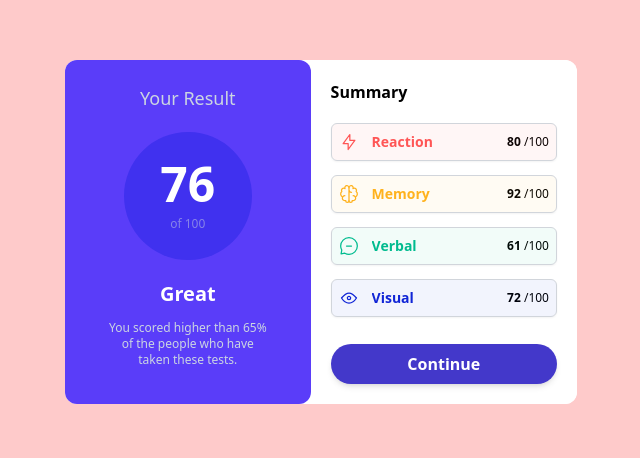
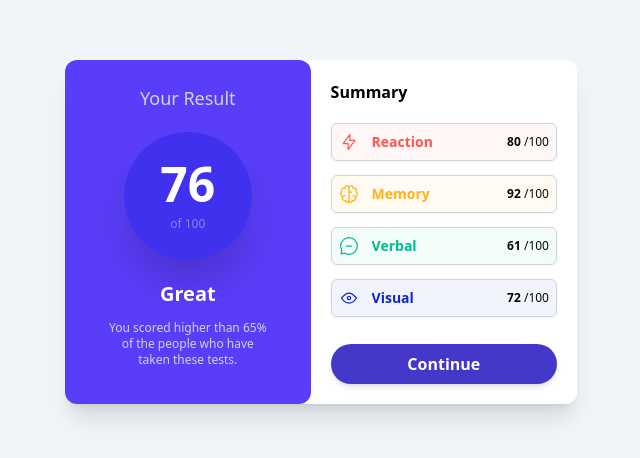
Before and after one commit to CarlosNaro/Vue-Testdesign01, a Vue app: page / in a window 1280 px wide. Shown: the part 168-626 px from the top of the page, without its empty margins (319-959 px from the left). Built offline with nearby package versions, Linux system fonts and the light colour scheme.

Commit message:
arrgelo del bg-color

```diff
--- a/src/components/Design.vue
+++ b/src/components/Design.vue
@@ -7,9 +7,9 @@ const model = reactive(data);
 </script>
 
 <template>
-  <div class="flex items-center justify-center h-screen bg-red-200">
+  <div class="flex items-center justify-center h-screen bg-slate-100">
     <div
-      class="flex flex-col md:flex-row h-full md:h-auto md:w-2/5 bg-white rounded-xl"
+      class="flex flex-col md:flex-row h-full md:h-auto md:w-2/5 bg-white rounded-xl shadow-xl"
     >
       <div
         class="flex flex-col pt-6 items-center bg-[#5A3DF9] rounded-b-3xl md:rounded-xl pb-8 text-slate-300 text-center w-full"
@@ -17,10 +17,10 @@ const model = reactive(data);
         <h1 class="pb-5 text-lg">Your Result</h1>
 
         <div
-          class="flex flex-col justify-center bg-[#3A2FED] w-32 h-32 md:w-32 md:h-32 rounded-full bg-opacity-80 "
+          class="flex flex-col justify-center bg-[#3A2FED] w-32 h-32 md:w-32 md:h-32 rounded-full bg-opacity-80 shadow-2xl"
         >
           <span class="text-white text-5xl font-bold">76 </span>
-          <span class="pt-2 text-xs opacity-50  ">of 100 </span>
+          <span class="pt-2 text-xs opacity-50">of 100 </span>
         </div>
 
         <div class="flex flex-col px-20 md:px-11 pt-5">
@@ -42,7 +42,7 @@ const model = reactive(data);
 
           <input
             v-model="index.category"
-            class=" bg-opacity-5 font-bold absolute w-full px-10 py-2 pr-14 appearance-none rounded-md border border-gray-300 shadow-sm placeholder-gray-500 focus:z-10 focus:border-indigo-500 focus:outline-none focus:ring-indigo-500 sm:text-sm"
+            class="bg-opacity-5 font-bold absolute w-full px-10 py-2 pr-14 appearance-none rounded-md border border-gray-300 shadow-sm placeholder-gray-500 focus:z-10 focus:border-indigo-500 focus:outline-none focus:ring-indigo-500 sm:text-sm"
             :class="index.textColor"
           />
           <span class="text-xs mr-2">
```
